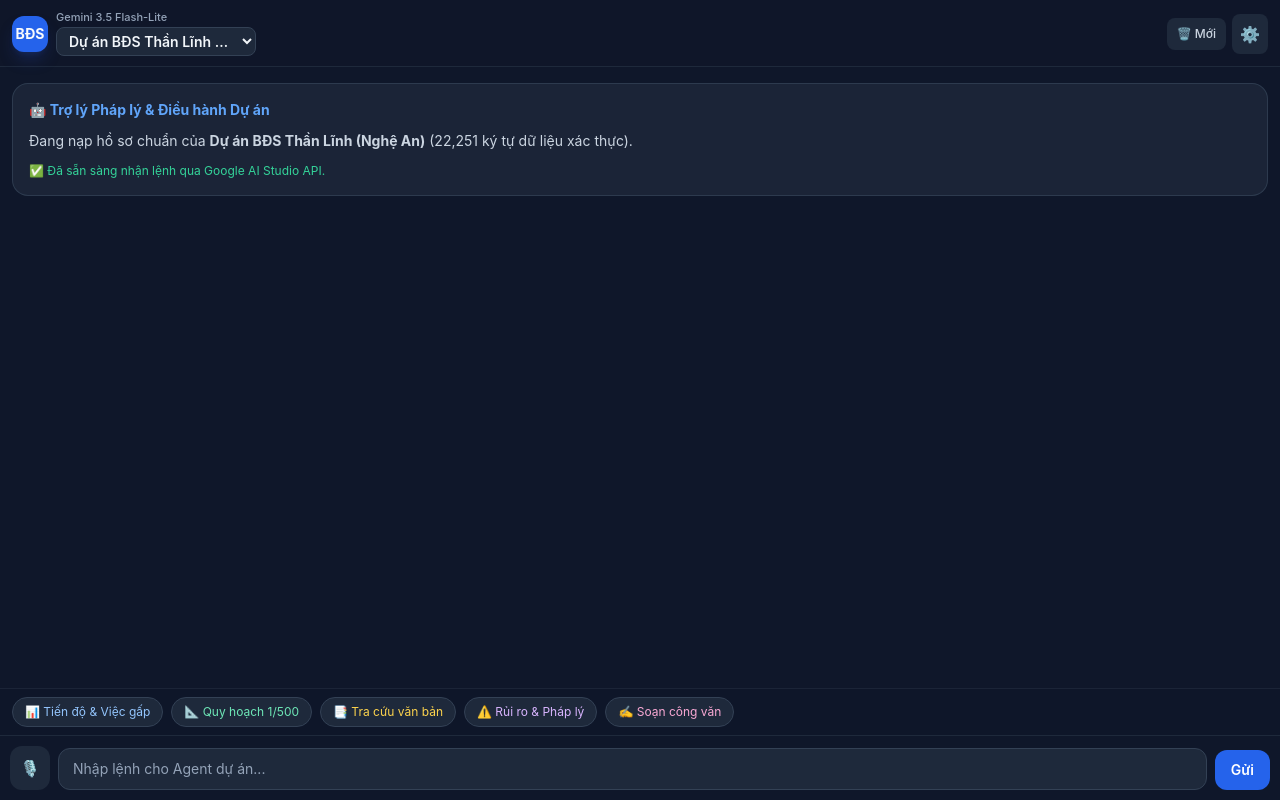
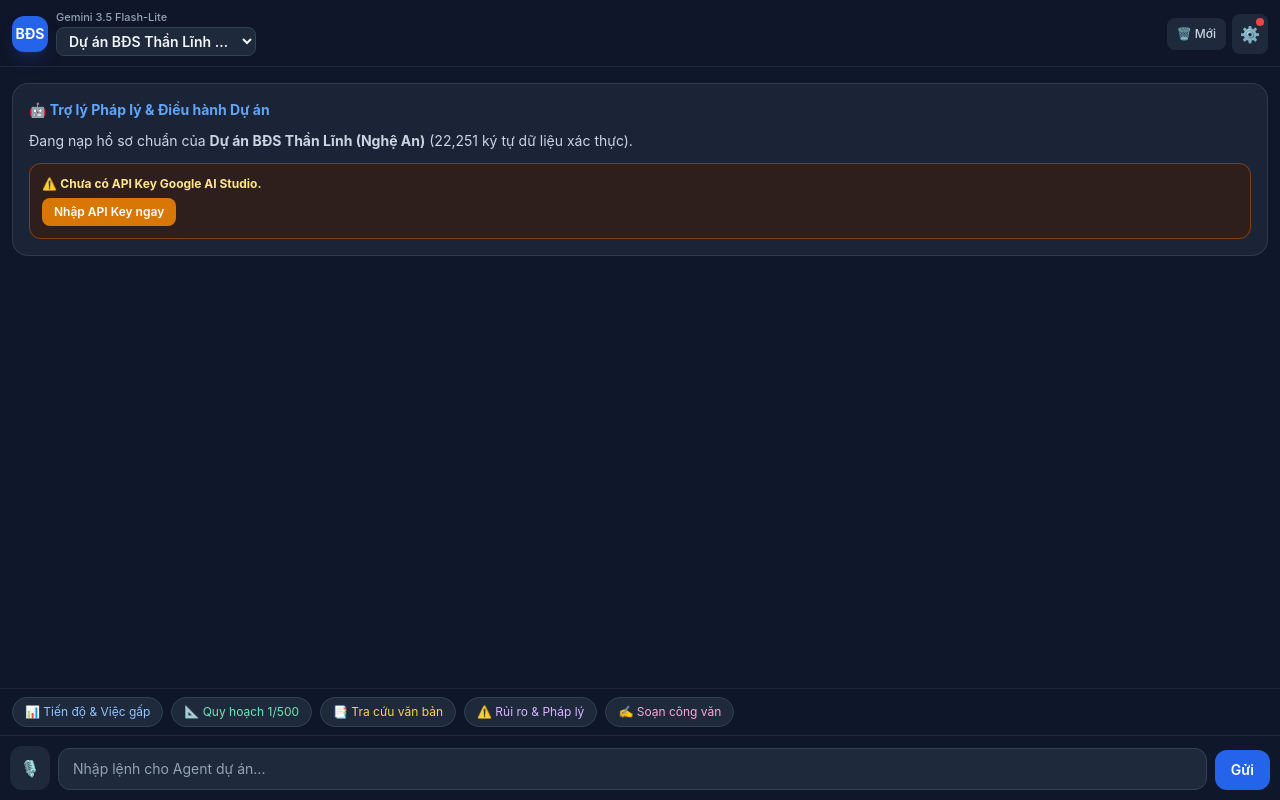
Before and after one commit to truongvancau1977-bit/BATDONGSAN, a plain HTML site: page index.html in a window 1280 px wide. Drawn offline with nearby package versions, Linux system fonts and the light colour scheme.

Commit message:
Remove revoked key from code and ignore API_KEY_NOI_BO.md

```diff
--- a/index.html
+++ b/index.html
@@ -176,10 +176,9 @@
     const STORAGE_KEY = "bds_agent_api_key";
     const MODEL_KEY = "bds_agent_model";
     const PROJECT_KEY = "bds_agent_project";
-    const DEFAULT_API_KEY = "AQ.Ab8RN6JMrZ8otIZP22Z2f1Vs_pWF0Tn6Np228LncYlC7W8XEvg";
 
     function getApiKey() {
-      return localStorage.getItem(STORAGE_KEY) || DEFAULT_API_KEY;
+      return localStorage.getItem(STORAGE_KEY) || "";
     }
 
     let chatHistory = [];
```
Also changed, not shown: 1 other file.
